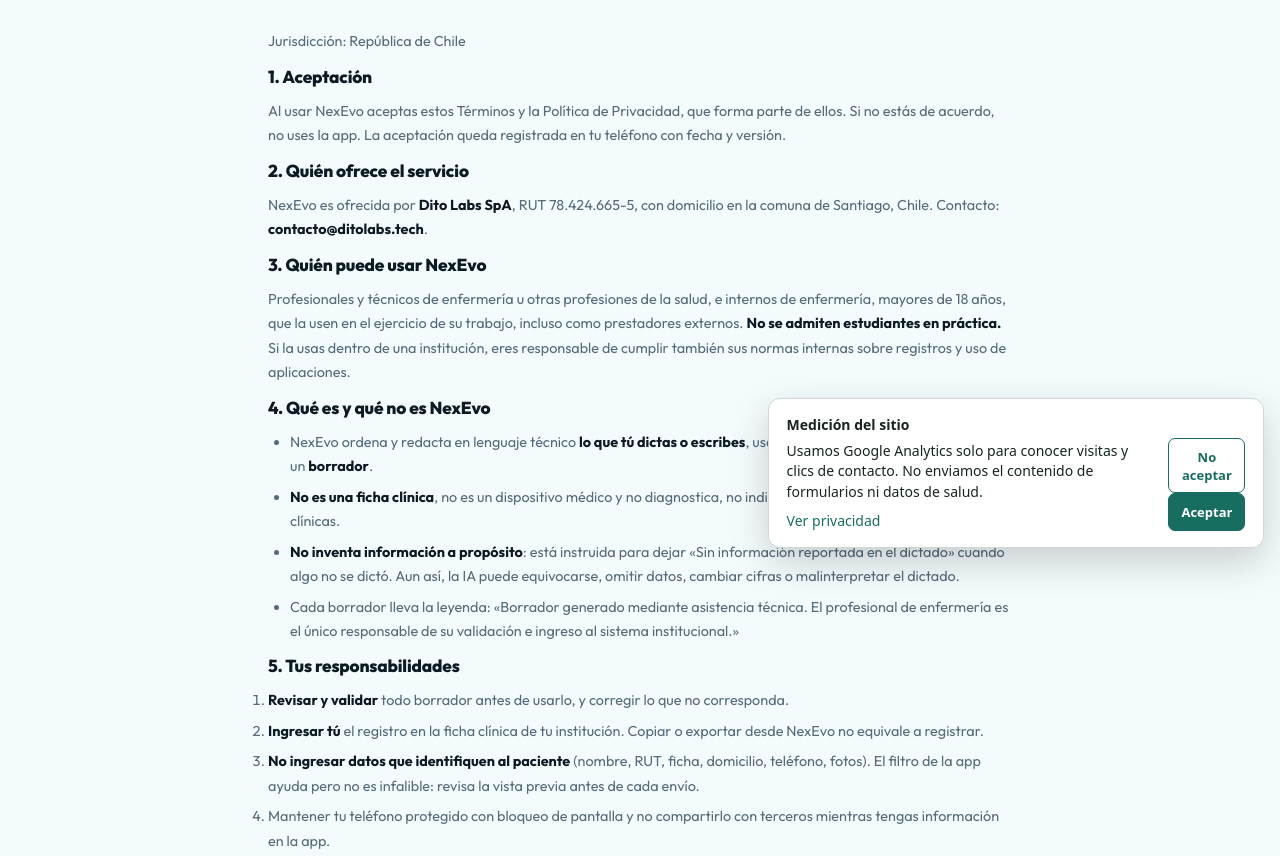
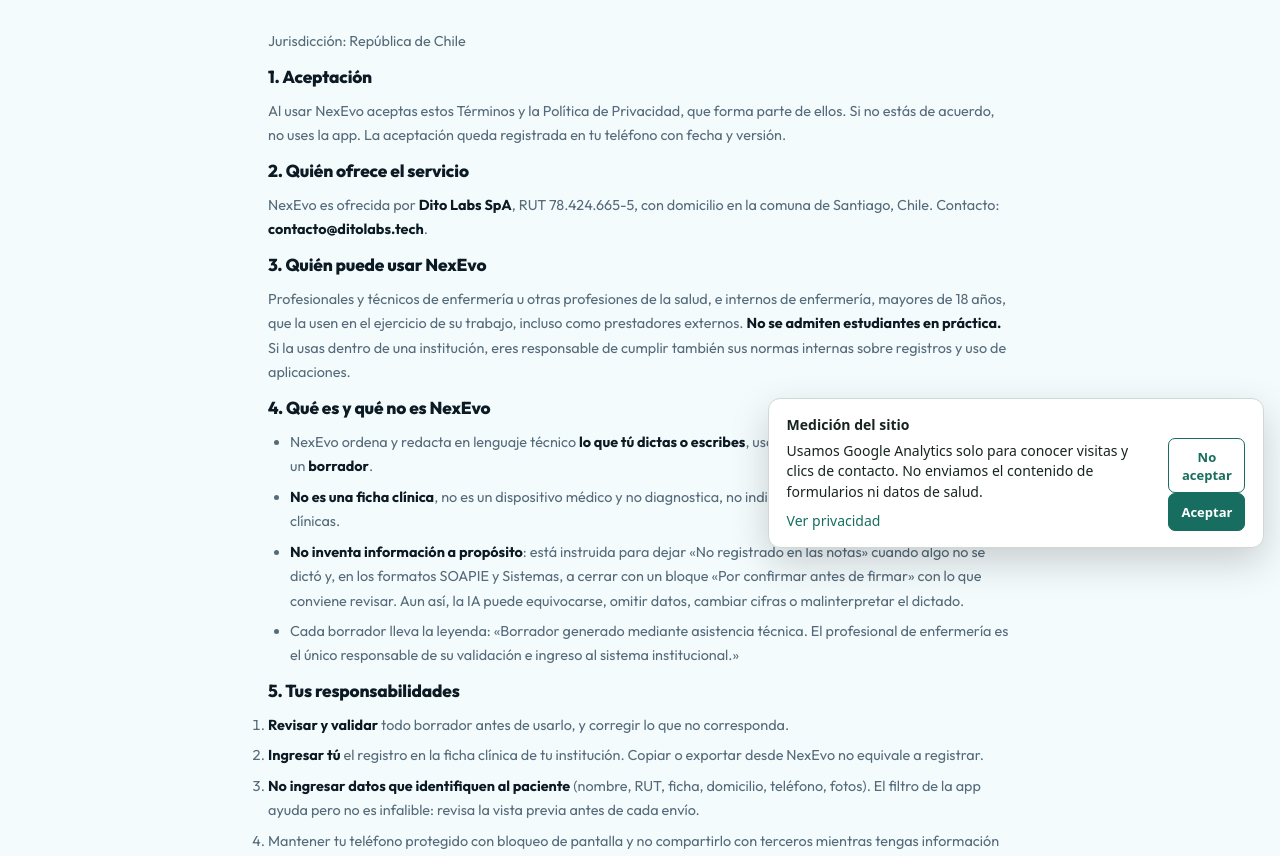
Before and after one commit to Dtug21/ditolabs-website, a plain HTML site: page nexevo-terminos.html in a window 1280 px wide. Shown: the part 236-1092 px from the top of the page. Drawn offline with Linux system fonts and the light colour scheme.

Commit message:
Términos v3: frase de datos faltantes igual al prompt nuevo
Co-Authored-By: Claude Opus 5.5 <noreply@anthropic.com>
Claude-Session: https://claude.ai/code/session_01N2Hcd755S7i4cSgnHRsAAb

```diff
--- a/nexevo-terminos.html
+++ b/nexevo-terminos.html
@@ -47,7 +47,7 @@
 <ul>
 <li>NexEvo ordena y redacta en lenguaje técnico <strong>lo que tú dictas o escribes</strong>, usando inteligencia artificial, y entrega un <strong>borrador</strong>.</li>
 <li><strong>No es una ficha clínica</strong>, no es un dispositivo médico y no diagnostica, no indica tratamientos ni toma decisiones clínicas.</li>
-<li><strong>No inventa información a propósito</strong>: está instruida para dejar «Sin información reportada en el dictado» cuando algo no se dictó. Aun así, la IA puede equivocarse, omitir datos, cambiar cifras o malinterpretar el dictado.</li>
+<li><strong>No inventa información a propósito</strong>: está instruida para dejar «No registrado en las notas» cuando algo no se dictó y, en los formatos SOAPIE y Sistemas, a cerrar con un bloque «Por confirmar antes de firmar» con lo que conviene revisar. Aun así, la IA puede equivocarse, omitir datos, cambiar cifras o malinterpretar el dictado.</li>
 <li>Cada borrador lleva la leyenda: «Borrador generado mediante asistencia técnica. El profesional de enfermería es el único responsable de su validación e ingreso al sistema institucional.»</li>
 </ul>
 <h2>5. Tus responsabilidades</h2>
```
